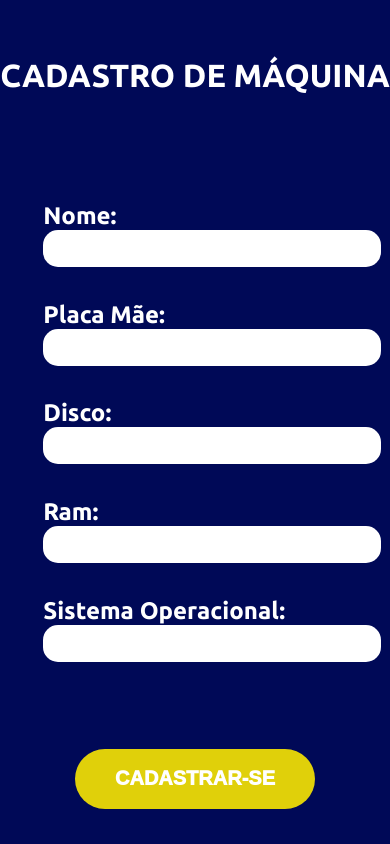
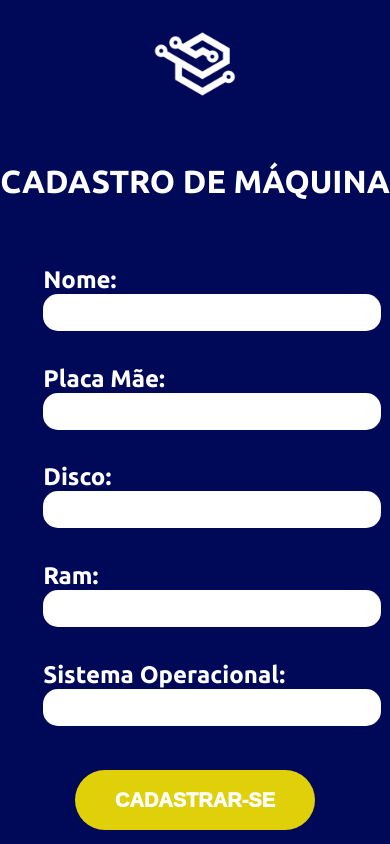
Before and after one commit to DinizSptech/TradeFlux, a website: page front/html/cadastroMaquina.html in a window 390 px wide. Drawn offline with Linux system fonts and the light colour scheme.

Commit message:
Logo cadastro de maquina para mobile

```diff
--- a/front/css/cadastroMaquina.css
+++ b/front/css/cadastroMaquina.css
@@ -79,7 +79,7 @@ html,body{
     color: orangered;
 }
 
-@media screen and (max-width: 1300px) {
+@media screen and (max-width: 1200px) {
     .container-menu {
         width: 50%;
     }
--- a/front/html/cadastroMaquina.html
+++ b/front/html/cadastroMaquina.html
@@ -11,6 +11,9 @@
 <body>
     <div class="container-geral">
         <div class="container-menu">
+            <div class="logo">
+                <img src="../assets/logoTradeFlux.png" alt="" class="">
+            </div>
             <h1 class="fCadastro">CADASTRO DE MÁQUINA</h1>
             <div>
                 <div class="divs-inputs">
```
